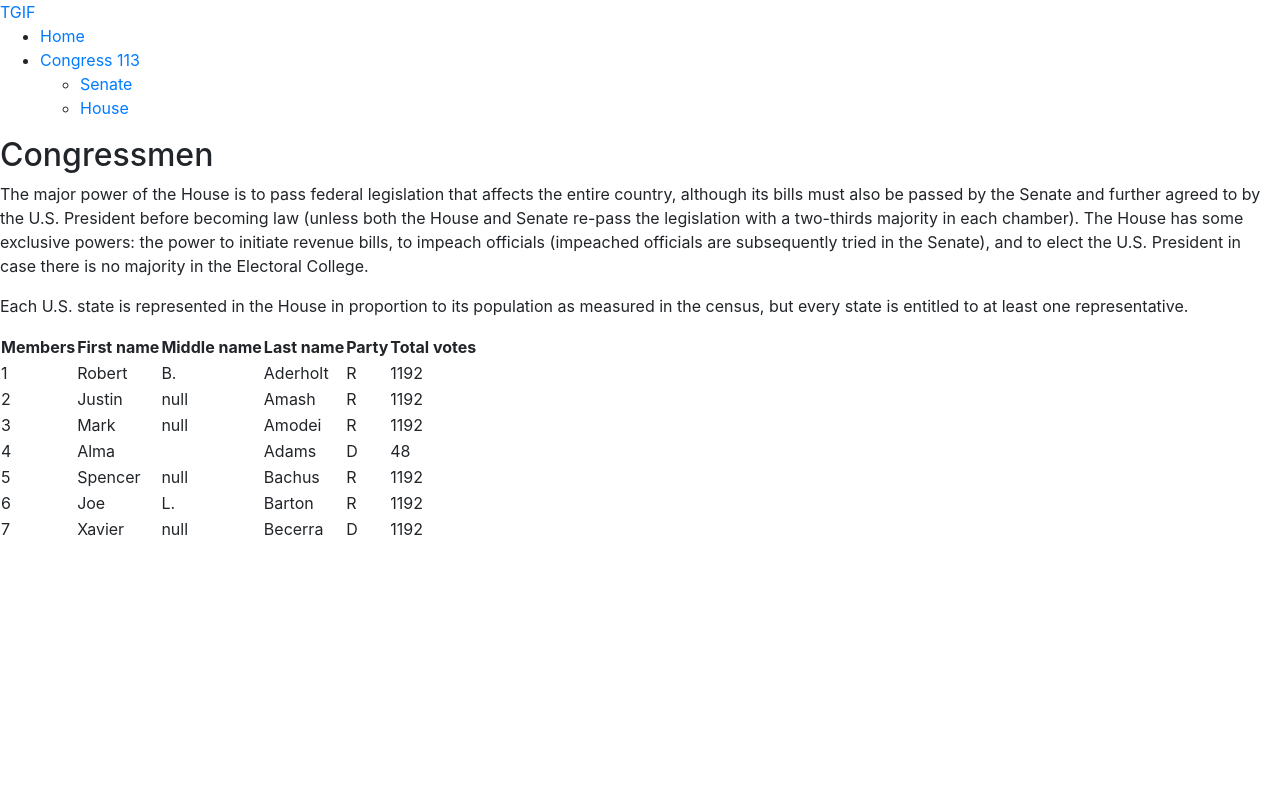
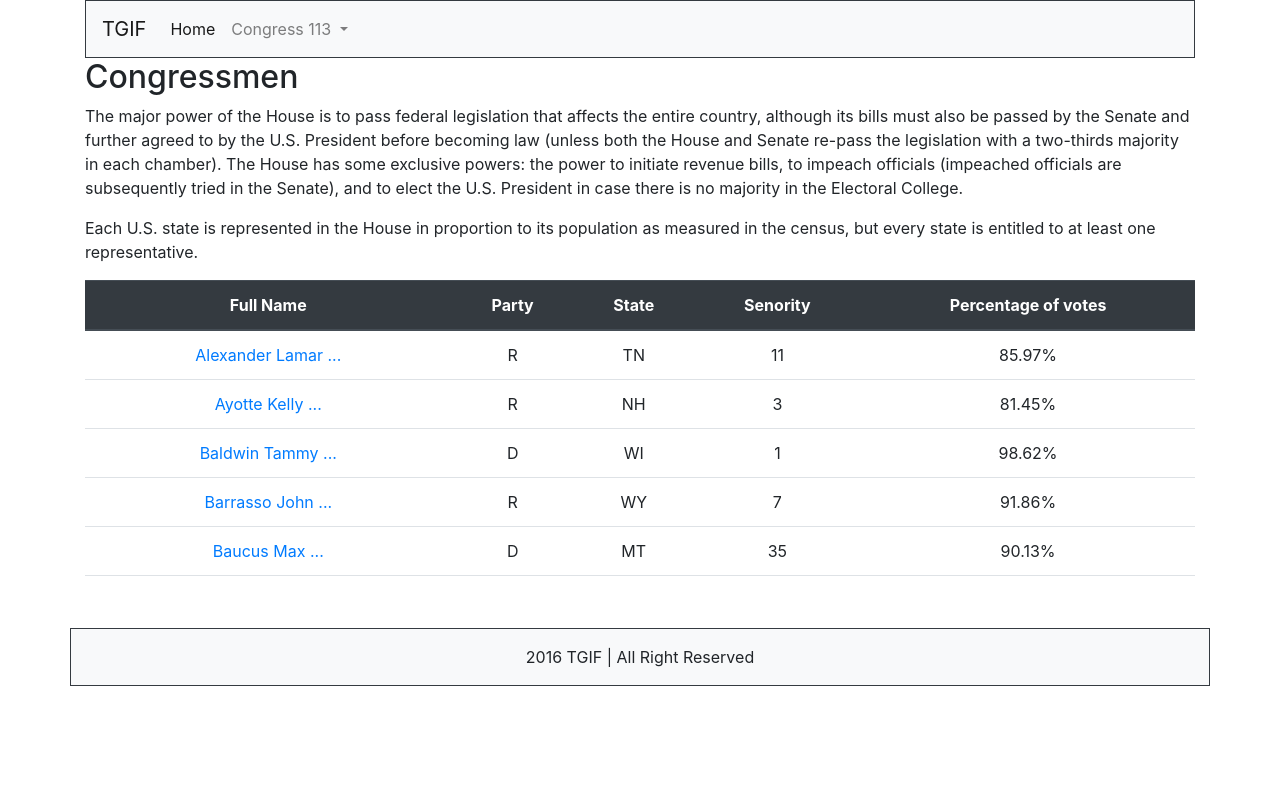
Before and after one commit to ingfrancisco1988/cursofullstack, a plain HTML site: page actividad2/house-starter-page.html in a window 1280 px wide. Drawn offline with nearby package versions, Linux system fonts and the light colour scheme.

Commit message:
creaciond el punto 9

```diff
--- a/actividad2/house-starter-page.html
+++ b/actividad2/house-starter-page.html
@@ -6,101 +6,62 @@
     <meta http-equiv="X-UA-Compatible" content="ie=edge">
     <link rel="stylesheet" href="https://stackpath.bootstrapcdn.com/bootstrap/4.3.1/css/bootstrap.min.css"
         integrity="sha384-ggOyR0iXCbMQv3Xipma34MD+dH/1fQ784/j6cY/iJTQUOhcWr7x9JvoRxT2MZw1T" crossorigin="anonymous">
+        <link rel="stylesheet" href="css/style.css">
 </head>
 
     <body>
-         <nav>
-          <div>
-            <div>
-              <a href="#">TGIF</a>
-            </div>
-            <ul >
-              <li><a href="home-starter-page.html">Home</a></li>
-              <li >
-                <a href="#">Congress 113</a>
-                <ul >
-                  <li><a href="senate-starter-page.html">Senate</a></li>
-                  <li><a href="house-starter-page.html">House</a></li>
-                </ul>
+
+      <div class="container">
+        <nav class="navbar navbar-expand-lg navbar-light bg-light border border-dark">
+          <a class="navbar-brand" href="#">TGIF</a>
+          <button class="navbar-toggler" type="button" data-toggle="collapse" data-target="#navbarNavDropdown"
+            aria-controls="navbarNavDropdown" aria-expanded="false" aria-label="Toggle navigation">
+            <span class="navbar-toggler-icon"></span>
+          </button>
+          <div class="collapse navbar-collapse" id="navbarNavDropdown">
+            <ul class="navbar-nav">
+              <li class="nav-item active">
+                <a class="nav-link" href="home-starter-page.html">Home <span class="sr-only">(current)</span></a>
+              </li>
+              <li class="nav-item dropdown">
+                <a class="nav-link dropdown-toggle" href="#" id="navbarDropdownMenuLink" role="button"
+                  data-toggle="dropdown" aria-haspopup="true" aria-expanded="false">
+                  Congress 113
+                </a>
+                <div class="dropdown-menu" aria-labelledby="navbarDropdownMenuLink">
+                  <a class="dropdown-item" href="senate-starter-page.html">Senate</a>
+                  <a class="dropdown-item" href="house-starter-page.html">House</a>
+                </div>
               </li>
             </ul>
           </div>
         </nav>
-            <!--Table container-->
+        <!--Table container-->
         <div>
-            <h2>Congressmen</h2>
-            <p>The major power of the House is to pass federal legislation that affects the entire country, although its bills must also be passed by the Senate and further agreed to by the U.S. President before becoming law (unless both the House and Senate re-pass the legislation with a two-thirds majority in each chamber). The House has some exclusive powers: the power to initiate revenue bills, to impeach officials (impeached officials are subsequently tried in the Senate), and to elect the U.S. President in case there is no majority in the Electoral College.</p>
-            <p>Each U.S. state is represented in the House in proportion to its population as measured in the census, but every state is entitled to at least one representative. </p>
-       	    <table id="">
-                <thead>
-                    <tr>
-                        <th>Members</th>
-                        <th>First name</th>
-                        <th>Middle name</th>
-                        <th>Last name</th>
-                        <th>Party</th>
-                        <th>Total votes</th>
-                    </tr>
-                </thead>
-                <tbody>
-                    <tr>
-                        <td>1</td>
-                        <td>Robert</td>
-                        <td>B.</td>
-                        <td>Aderholt</td>
-                        <td>R</td>
-                        <td>1192</td>
-                    </tr>
-                    <tr>
-                        <td>2</td>
-                        <td>Justin</td>
-                        <td>null</td>
-                        <td>Amash</td>
-                        <td>R</td>
-                        <td>1192</td>
-                    </tr>
-                    <tr>
-                        <td>3</td>
-                        <td>Mark</td>
-                        <td>null</td>
-                        <td>Amodei</td>
-                        <td>R</td>
-                        <td>1192</td>
-                    </tr>
-                    <tr>
-                        <td>4</td>
-                        <td>Alma</td>
-                        <td></td>
-                        <td>Adams</td>
-                        <td>D</td>
-                        <td>48</td>
-                    </tr>
-                    <tr>
-                        <td>5</td>
-                        <td>Spencer</td>
-                        <td>null</td>
-                        <td>Bachus</td>
-                        <td>R</td>
-                        <td>1192</td>
-                    </tr>
-                    <tr>
-                        <td>6</td>
-                        <td>Joe</td>
-                        <td>L.</td>
-                        <td>Barton</td>
-                        <td>R</td>
-                        <td>1192</td>
-                    </tr>
-                    <tr>
-                        <td>7</td>
-                        <td>Xavier</td>
-                        <td>null</td>
-                        <td>Becerra</td>
-                        <td>D</td>
-                        <td>1192</td>
-                    </tr>
-                </tbody>
+          <h2>Congressmen</h2>
+          <p>The major power of the House is to pass federal legislation that affects the entire country, although its
+            bills must also be passed by the Senate and further agreed to by the U.S. President before becoming law
+            (unless both the House and Senate re-pass the legislation with a two-thirds majority in each chamber).
+            The House has some exclusive powers: the power to initiate revenue bills, to impeach officials
+            (impeached officials are subsequently tried in the Senate), and to elect the U.S. President in case
+            there is no majority in the Electoral College.</p>
+          <p>Each U.S. state is represented in the House in proportion to its population as measured in the census,
+            but every state is entitled to at least one representative. </p>
+          <div class=" scroll table-wrapper-scroll-y">
+            <table class="table  " id="senate-data" style=" text-align: center; border-block-end-style: double">
+
             </table>
-	    </div>
+          </div>
+        </div>
+      </div>
+      <footer class="container mt-5 pt-3 bg-light border border-dark ">
+        <p class="text-center">2016 TGIF | All Right Reserved</p>
+      </footer>
+      <script src="js/pro-congress-113-house.js"></script>
+      <script src="https://code.jquery.com/jquery-3.3.1.slim.min.js" integrity="sha384-q8i/X+965DzO0rT7abK41JStQIAqVgRVzpbzo5smXKp4YfRvH+8abtTE1Pi6jizo" crossorigin="anonymous"></script>
+      <script src="https://cdnjs.cloudflare.com/ajax/libs/popper.js/1.14.7/umd/popper.min.js" integrity="sha384-UO2eT0CpHqdSJQ6hJty5KVphtPhzWj9WO1clHTMGa3JDZwrnQq4sF86dIHNDz0W1" crossorigin="anonymous"></script>
+      <script src="https://stackpath.bootstrapcdn.com/bootstrap/4.3.1/js/bootstrap.min.js" integrity="sha384-JjSmVgyd0p3pXB1rRibZUAYoIIy6OrQ6VrjIEaFf/nJGzIxFDsf4x0xIM+B07jRM" crossorigin="anonymous"></script>
+
     </body>
-</html>
+
+    </html>
```
Also changed, not shown: actividad2/home-starter-page.html (+69 -24 lines), actividad2/senate-starter-page.html (+3 -3 lines), actividad2/documentacion/tarea2/logo.png (added), actividad2/img/logo.png (added), actividad2/js/pro-congress-113-house.js.
